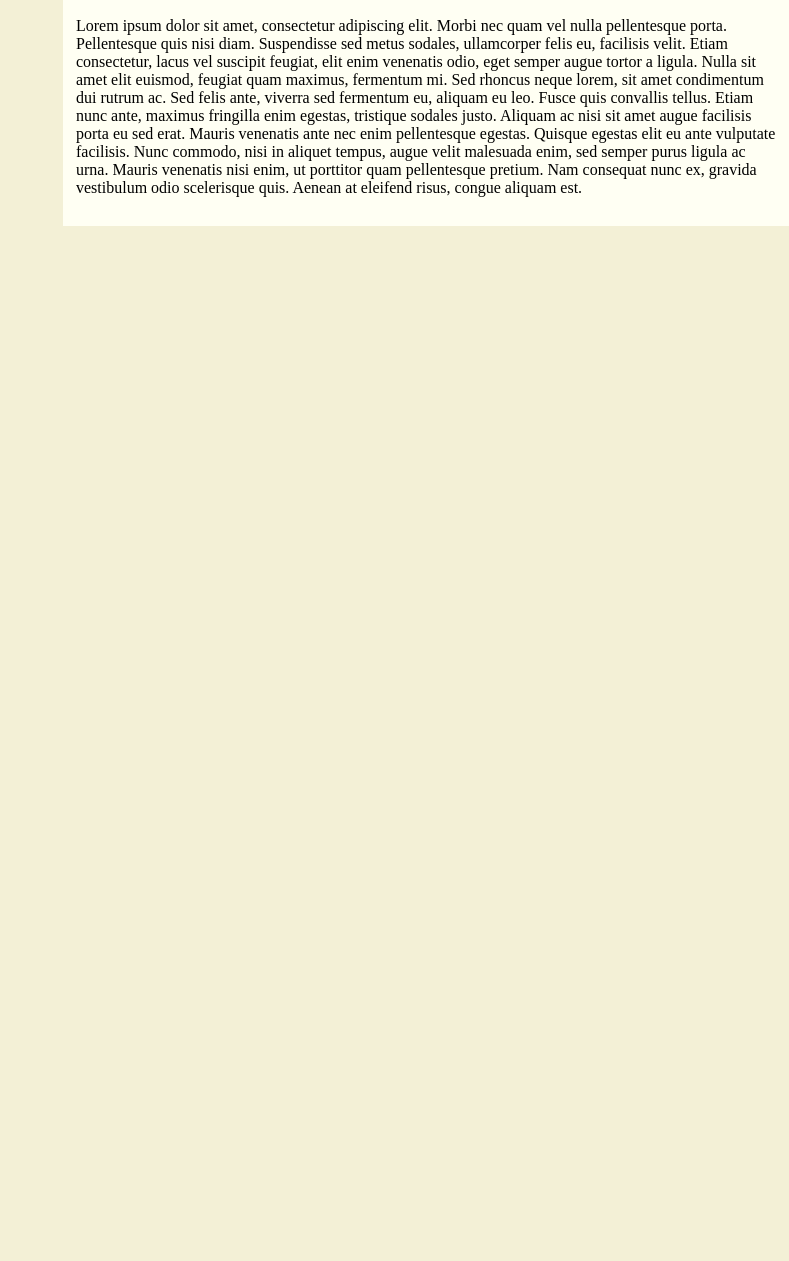
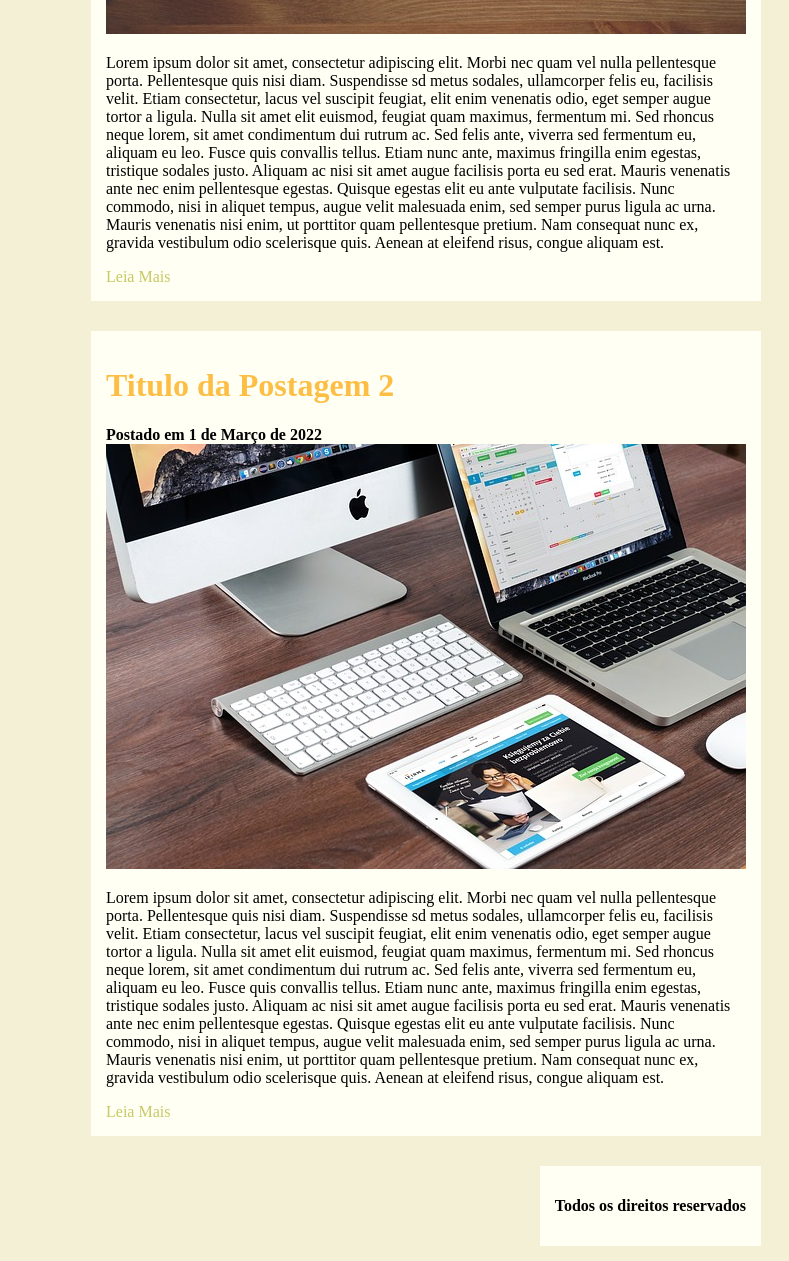
Before and after one commit to MthsMedeiros/projectTecBlog, a plain HTML site: page index.html in a window 1280 px wide. Shown: the part 1324-2585 px from the top of the page, without its empty margins (491-1280 px from the left). Before the commit the page ends 1550 px from the top, so only its background shows below. Drawn offline with Linux system fonts and the light colour scheme.

Commit message:
Ajustes Home Page

```diff
--- a/index.html
+++ b/index.html
@@ -1,5 +1,6 @@
 <!DOCTYPE html>
 <html lang="en">
+
 <head>
     <meta charset="UTF-8">
     <meta http-equiv="X-UA-Compatible" content="IE=edge">
@@ -7,52 +8,104 @@
     <title>Home - TecBlog</title>
     <link rel="stylesheet" href="./style/style.css">
 </head>
+
 <body>
 
     <div id="divPrincipal">
         <div class="divHead">
             <div class="divBanner">
                 <h1 class="titleHead"><span id="spTec">Tec</span> <span id="spBlg">Blog</span></h1>
-            </div><!--End  Banner-->
+            </div>
+            <!--End  Banner-->
             <div class="divMenu">
-                 <a href="" class="linksMenu">Home</a>
-                 <a href="" class="linksMenu">Jogos</a>
-                 <a href="" class="linksMenu">Celulares</a>
-                 <a href="" class="linksMenu">Eletrônicos</a>
-            </div><!--End div Menu-->
+                <a href="" class="linksMenu">Home</a>
+                <a href="" class="linksMenu">Jogos</a>
+                <a href="" class="linksMenu">Celulares</a>
+                <a href="" class="linksMenu">Eletrônicos</a>
+            </div>
+            <!--End div Menu-->
 
-        </div><!--End Head -->
+        </div>
+        <!--End Head -->
         <div id="divConteudo">
 
             <div class="clLateral">
                 <div class="divPostagemRecente" id="divPostagemRecente">
                     <p id="pPostagemRecente">Postagens Recentes</p>
                     <hr>
-                    <p>Lorem ipsum dolor sit amet, consectetur adipiscing elit. Morbi semper malesuada nunc eget tempus. Cras tempus posuere lacus sit amet hendrerit.</p>
-                    <a href="">Clique Aqui</a>
+                    <p>Lorem ipsum dolor sit amet, consectetur adipiscing elit. Morbi semper malesuada nunc eget tempus.
+                        Cras tempus posuere lacus sit amet hendrerit.</p>
+                    <a href="" class="linkCliqueAqui">Clique Aqui</a>
                     <hr>
-                    <p>Lorem ipsum dolor sit amet, consectetur adipiscing elit. Morbi semper malesuada nunc eget tempus. Cras tempus posuere lacus sit amet hendrerit.</p>
-                    <a href="">Clique Aqui</a>
+                    <p>Lorem ipsum dolor sit amet, consectetur adipiscing elit. Morbi semper malesuada nunc eget tempus.
+                        Cras tempus posuere lacus sit amet hendrerit.</p>
+                    <a href="" class="linkCliqueAqui">Clique Aqui</a>
+                    <hr>
                 </div>
                 <div class="divPostagemRecente" id="divCategorias">
                     <p id="pPostagemRecente">Categorias</p>
                     <hr>
                     <a href="" class="linksClLateral">Jogos</a><br>
-                    <a href=""class="linksClLateral">Celulares</a><br>
-                    <a href=""class="linksClLateral">Eletronicos</a>
+                    <a href="" class="linksClLateral">Celulares</a><br>
+                    <a href="" class="linksClLateral">Eletronicos</a>
+                    <hr>
                 </div>
             </div>
 
             <div class="divConteudoCentral">
+                <div class="divConteudoCentralPostagens">
                     <h1 class="titulosPostagens">Titulo da Postagem 1</h1>
                     <span><Strong>Postado em 20 de Março de 2022</Strong></span><br>
                     <img src="./img/imagem1.jpg" alt="">
-                    <p>Lorem ipsum dolor sit amet, consectetur adipiscing elit. Morbi nec quam vel nulla pellentesque porta. Pellentesque quis nisi diam. Suspendisse sed metus sodales, ullamcorper felis eu, facilisis velit. Etiam consectetur, lacus vel suscipit feugiat, elit enim venenatis odio, eget semper augue tortor a ligula. Nulla sit amet elit euismod, feugiat quam maximus, fermentum mi. Sed rhoncus neque lorem, sit amet condimentum dui rutrum ac. Sed felis ante, viverra sed fermentum eu, aliquam eu leo. Fusce quis convallis tellus. Etiam nunc ante, maximus fringilla enim egestas, tristique sodales justo. Aliquam ac nisi sit amet augue facilisis porta eu sed erat. Mauris venenatis ante nec enim pellentesque egestas. Quisque egestas elit eu ante vulputate facilisis. Nunc commodo, nisi in aliquet tempus, augue velit malesuada enim, sed semper purus ligula ac urna. Mauris venenatis nisi enim, ut porttitor quam pellentesque pretium. Nam consequat nunc ex, gravida vestibulum odio scelerisque quis. Aenean at eleifend risus, congue aliquam est.</p>
+                    <p>Lorem ipsum dolor sit amet, consectetur adipiscing elit. Morbi nec quam vel nulla pellentesque
+                        porta. Pellentesque quis nisi diam. Suspendisse sd metus sodales, ullamcorper felis eu,
+                        facilisis velit. Etiam consectetur, lacus vel suscipit feugiat, elit enim venenatis odio, eget
+                        semper augue tortor a ligula. Nulla sit amet elit euismod, feugiat quam maximus, fermentum mi.
+                        Sed rhoncus neque lorem, sit amet condimentum dui rutrum ac. Sed felis ante, viverra sed
+                        fermentum eu, aliquam eu leo. Fusce quis convallis tellus. Etiam nunc ante, maximus fringilla
+                        enim egestas, tristique sodales justo. Aliquam ac nisi sit amet augue facilisis porta eu sed
+                        erat. Mauris venenatis ante nec enim pellentesque egestas. Quisque egestas elit eu ante
+                        vulputate facilisis. Nunc commodo, nisi in aliquet tempus, augue velit malesuada enim, sed
+                        semper purus ligula ac urna. Mauris venenatis nisi enim, ut porttitor quam pellentesque pretium.
+                        Nam consequat nunc ex, gravida vestibulum odio scelerisque quis. Aenean at eleifend risus,
+                        congue aliquam est.</p>
+
+                    <a href="" class="linkLeiaMais">Leia Mais</a>
+                </div>
+                <div class="divConteudoCentralPostagens">
+                    <h1 class="titulosPostagens">Titulo da Postagem 2</h1>
+                    <span><Strong>Postado em 1 de Março de 2022</Strong></span><br>
+                    <img src="./img/imagem2.jpg" alt="">
+                    <p>Lorem ipsum dolor sit amet, consectetur adipiscing elit. Morbi nec quam vel nulla pellentesque
+                        porta. Pellentesque quis nisi diam. Suspendisse sd metus sodales, ullamcorper felis eu,
+                        facilisis velit. Etiam consectetur, lacus vel suscipit feugiat, elit enim venenatis odio, eget
+                        semper augue tortor a ligula. Nulla sit amet elit euismod, feugiat quam maximus, fermentum mi.
+                        Sed rhoncus neque lorem, sit amet condimentum dui rutrum ac. Sed felis ante, viverra sed
+                        fermentum eu, aliquam eu leo. Fusce quis convallis tellus. Etiam nunc ante, maximus fringilla
+                        enim egestas, tristique sodales justo. Aliquam ac nisi sit amet augue facilisis porta eu sed
+                        erat. Mauris venenatis ante nec enim pellentesque egestas. Quisque egestas elit eu ante
+                        vulputate facilisis. Nunc commodo, nisi in aliquet tempus, augue velit malesuada enim, sed
+                        semper purus ligula ac urna. Mauris venenatis nisi enim, ut porttitor quam pellentesque pretium.
+                        Nam consequat nunc ex, gravida vestibulum odio scelerisque quis. Aenean at eleifend risus,
+                        congue aliquam est.</p>
+
+                    <a href="" class="linkLeiaMais">Leia Mais</a>
+                </div>
+                <div class="divRodape">
+
+                    <p><Strong>Todos os direitos reservados</Strong></p>
+
+                </div>
             </div>
 
 
-        </div><!--Fim conteudo-->
+
+        </div>
+        <!--Fim conteudo-->
+
+
     </div>
 
 </body>
+
 </html>
--- a/style/style.css
+++ b/style/style.css
@@ -9,6 +9,7 @@ body{
 }
 
 #divConteudo{
+
     clear: both;
 }
 #spTec{
@@ -102,21 +103,56 @@ a.linksMenu:hover,a.linksMenu:active{
 .linksClLateral{
     text-decoration: none;
     font-size: 20px;
+    margin-bottom: 5px;
 }
 
 a.linksClLateral:link, a.linksClLateral:visited{
     color: #c7c965;
 }
 
+.linkLeiaMais{
+    text-decoration: none;
+}
+a.linkLeiaMais:link, a.linkLeiaMais:visited{
+    color: #c7c965;
+}
+
+.linkCliqueAqui{
+    text-decoration: none;
+}
+a.linkCliqueAqui:link, a.linkCliqueAqui:visited{
+    color: #c7c965;
+}
+
 .divConteudoCentral{
     float: right;
     /* border: 3px solid black; */
-    margin-top: 20px;
+    margin-top: 0px;
     width: 700px;
-    background: #fffff3;
-    padding: 13px;
+    padding-top: 4px;
+    padding-left: 13px;
+    padding-right: 13px;
+    /* border: 5px solid red;  */
 
 }
 .titulosPostagens{
     color: #fdbe45;
 }
+
+.divRodape{
+
+    clear: both;
+    float: inline-end;
+    margin: 15px;
+    padding: 15px;
+    background: #fffff3;
+    text-align: center;
+    /* border: 2px solid green; */
+}
+.divConteudoCentralPostagens{
+    margin: 15px;
+    padding: 15px;
+    float: left;
+    background: #fffff3;
+    /* border: 2px solid green; */
+}
```
